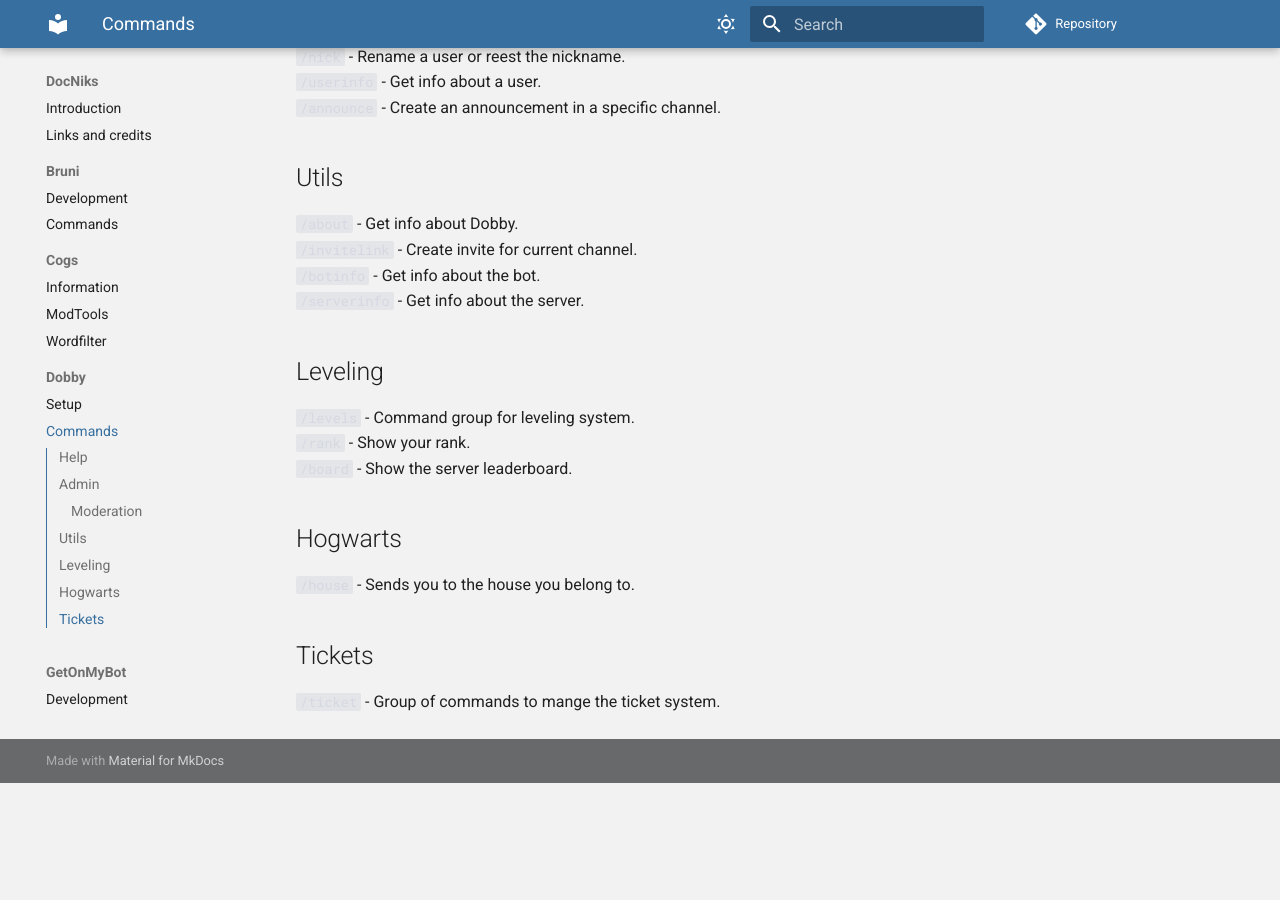
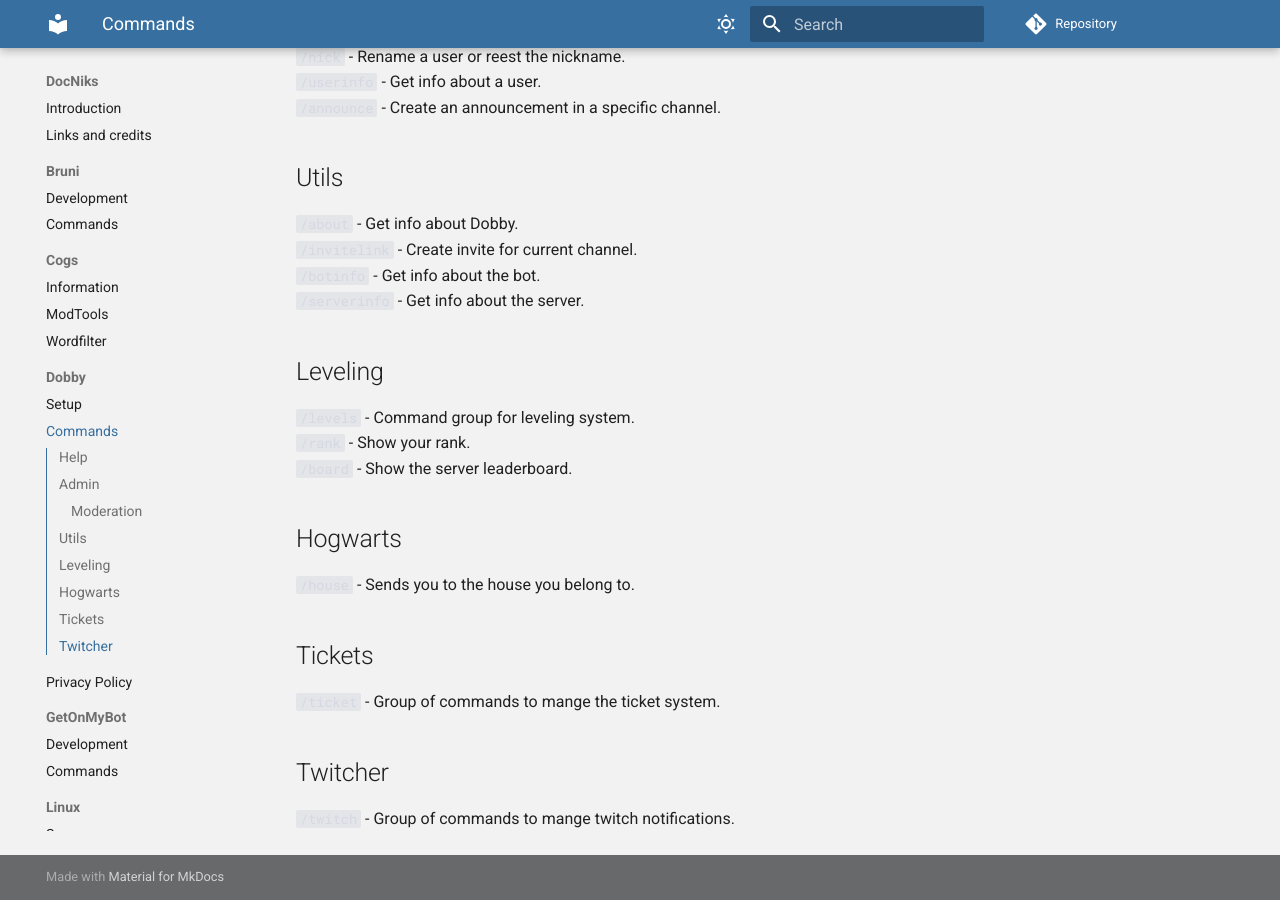
Before and after one commit to 1993zig/docs, an MkDocs documentation site: the page built from docs/dobby/commands.md, in a window 1280 px wide and 900 px high, scrolled down 612 px. Built offline with MkDocs 1.6.1 and Material for MkDocs 9.7.7, drawn with Linux system fonts in a browser that asks for light colours; comment, search, counter and statistics services are not loaded; before the commit the page ends 1395 px from its top, so only the background shows below that.

Commit message:
setup privacy

```diff
--- a/docs/dobby/commands.md
+++ b/docs/dobby/commands.md
@@ -43,3 +43,7 @@
 ## Tickets
 
 `/ticket` - Group of commands to mange the ticket system.
+
+## Twitcher
+
+`/twitch` - Group of commands to mange twitch notifications.
--- a/mkdocs.yml
+++ b/mkdocs.yml
@@ -83,6 +83,7 @@ nav:
   - Dobby:
       - dobby/setup.md
       - dobby/commands.md
+      - dobby/privacy.md
 
   - GetOnMyBot:
       - getonmybot/development.md
```
Also changed, not shown: docs/dobby/privacy.md (added, +30 -0 lines).
